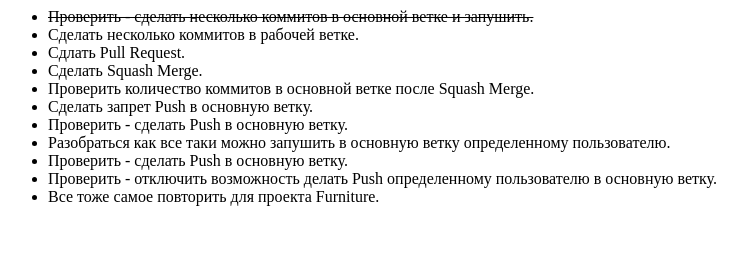
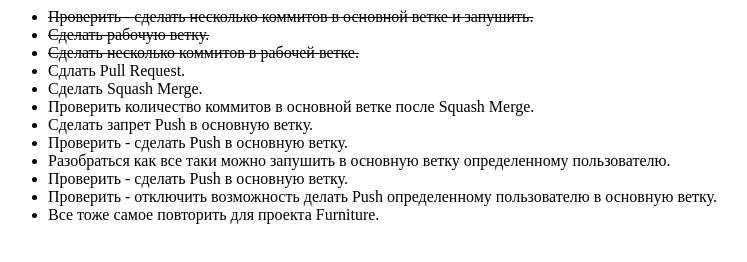
Before and after one commit to site100ru/test-project, a plain HTML site: page index.html in a window 1280 px wide. Shown: the whole page, without its empty margins (0-747 px from the left). Drawn offline with Linux system fonts and the light colour scheme.

```diff
--- a/index.html
+++ b/index.html
@@ -1,6 +1,7 @@
 <ul>
     <li><s>Проверить - сделать несколько коммитов в основной ветке и запушить.</s></li>
-    <li>Сделать несколько коммитов в рабочей ветке.</li>
+    <li><s>Сделать рабочую ветку.</s></li>
+    <li><s>Сделать несколько коммитов в рабочей ветке.</s></li>
     <li>Сдлать Pull Request.</li>
     <li>Сделать Squash Merge.</li>
     <li>Проверить количество коммитов в основной ветке после Squash Merge.</li>
```
